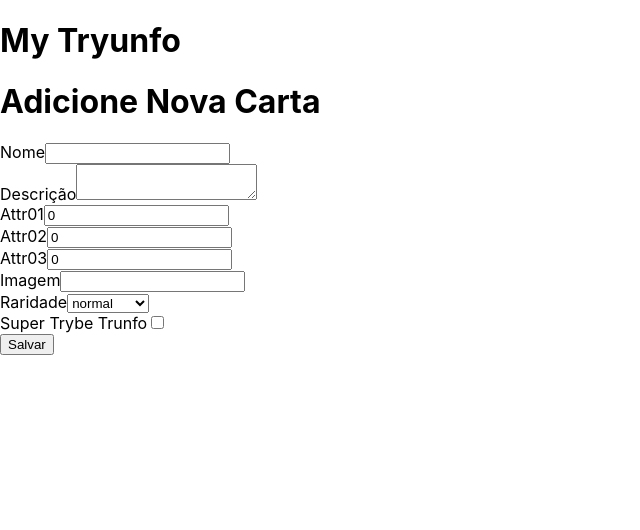
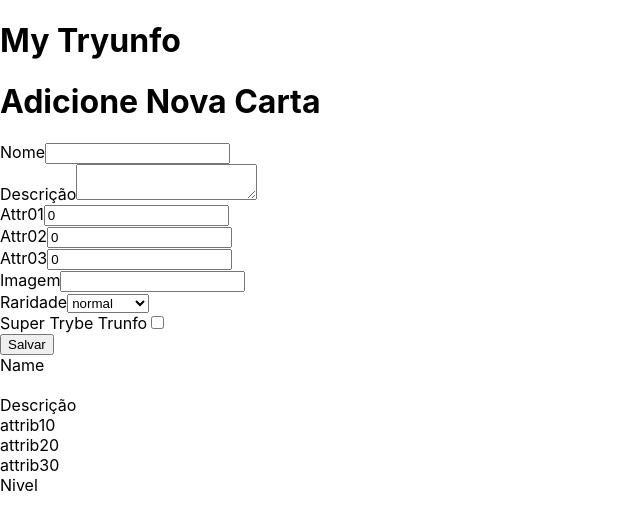
Before and after one commit to sergioajiki/tryunfo, a React (Create React App) app: page / in a window 1280 px wide. Shown: the top 530 px of the page, without its empty margins (0-640 px from the left). Built offline with nearby package versions, Linux system fonts and the light colour scheme.

Commit message:
req 04 falta 01

```diff
--- a/src/App.js
+++ b/src/App.js
@@ -3,26 +3,56 @@ import Form from './components/Form';
 import Card from './components/Card';
 
 class App extends React.Component {
-  // state = {
-  //   cardName: '',
-  //   cardDescription: '',
-  //   cardAttr1: 0,
-  //   cardAttr2: 0,
-  //   cardAttr3: 0,
-  //   cardImage: '',
-  //   cardRare: '',
-  //   cardTrunfo: false,
-  //   hasTrunfo: false,
-  //   isSaveButtonDisabled: false,
-  //   onInputChange: '',
-  //   onSaveButtonClick: '',
-  // }
+  state = {
+    cardName: '',
+    cardDescription: '',
+    cardAttr1: 0,
+    cardAttr2: 0,
+    cardAttr3: 0,
+    cardImage: '',
+    cardRare: '',
+    cardTrunfo: false,
+    // hasTrunfo: false,
+    // isSaveButtonDisabled: false,
+    // onInputChange: '',
+    // onSaveButtonClick: '',
+  };
+
+  onInputChangeForm = (event) => {
+    const { name, value } = event.target;
+    // console.log(name);
+    this.setState({
+      // [event.target.name]: event.target.value,
+      [name]: value,
+    });
+  };
+
   render() {
     return (
       <>
         <h1>My Tryunfo</h1>
-        <Form />
-        <Card />
+        <Form
+          onInputChange={ this.onInputChangeForm }
+          cardName={ this.state.cardName }
+          cardDescription={ this.state.cardDescription }
+          cardAttr1={ this.state.cardAttr1 }
+          cardAttr2={ this.state.cardAttr2 }
+          cardAttr3={ this.state.cardAttr3 }
+          cardImage={ this.state.cardImage }
+          cardRare={ this.state.cardRare }
+          cardTrunfo={ this.state.cardTrunfo }
+
+        />
+        <Card
+          cardName={ this.state.cardName }
+          cardDescription={ this.state.cardDescription }
+          cardAttr1={ this.state.cardAttr1 }
+          cardAttr2={ this.state.cardAttr2 }
+          cardAttr3={ this.state.cardAttr3 }
+          cardImage={ this.state.cardImage }
+          cardRare={ this.state.cardRare }
+          cardTrunfo={ this.state.cardTrunfo }
+        />
       </>
     );
   }
--- a/src/components/Card.js
+++ b/src/components/Card.js
@@ -21,28 +21,41 @@ class Card extends React.Component {
     return (
       <div>
         <span data-testid="name-card">
+          Name
           {cardName}
         </span>
+        <br />
         <img data-testid="image-card" src={ cardImage } alt={ cardName } />
+        <br />
         <span data-testid="description-card">
+          Descrição
           {cardDescription}
         </span>
+        <br />
         <span data-testid="attr1-card">
+          attrib1
           {cardAttr1}
         </span>
+        <br />
         <span data-testid="attr2-card">
+          attrib2
           {cardAttr2}
         </span>
+        <br />
         <span data-testid="attr3-card">
+          attrib3
           {cardAttr3}
         </span>
+        <br />
         <span data-testid="rare-card">
+          Nivel
           {cardRare}
         </span>
+        <br />
         {
           (cardTrunfo === true) && <span data-testid="trunfo-card">Super Trunfo</span>
         }
-
+        <br />
       </div>
     );
   }
--- a/src/components/Form.js
+++ b/src/components/Form.js
@@ -2,27 +2,45 @@ import React from 'react';
 import PropTypes from 'prop-types';
 
 class Form extends React.Component {
-  state = {
-    cardName: '',
-    cardDescription: '',
-    cardAttr1: 0,
-    cardAttr2: 0,
-    cardAttr3: 0,
-    cardImage: '',
-    cardRare: '',
-    cardTrunfo: false,
-    hasTrunfo: false,
-    isSaveButtonDisabled: false,
-    onInputChange: '',
-    onSaveButtonClick: '',
-  }
-  onInputChange = (event) => {
-    console.log(event.target.name);
-    this.setState({
-      [event.target.name]: event.target.value,
-    })
-  }
+  // state = {
+  //   cardName: '',
+  //   cardDescription: '',
+  //   cardAttr1: 0,
+  //   cardAttr2: 0,
+  //   cardAttr3: 0,
+  //   cardImage: '',
+  //   cardRare: '',
+  //   cardTrunfo: false,
+  //   // hasTrunfo: false,
+  //   isSaveButtonDisabled: false,
+  //   // onInputChange: '',
+  //   // onSaveButtonClick: '',
+  // };
+
+  // onInputChange = (event) => {
+  //   const { name, value } = event.target;
+  //   // console.log(name);
+  //   this.setState({
+  //     // [event.target.name]: event.target.value,
+  //     [name]: value,
+  //   });
+  // };
+
   render() {
+    // const {
+    //   cardName,
+    //   cardDescription,
+    //   cardAttr1,
+    //   cardAttr2,
+    //   cardAttr3,
+    //   cardImage,
+    //   cardRare,
+    //   cardTrunfo,
+    //   // hasTrunfo,
+    //   isSaveButtonDisabled,
+    //   // onInputChange,
+    //   onSaveButtonClick,
+    // } = this.state;
     const {
       cardName,
       cardDescription,
@@ -32,11 +50,10 @@ class Form extends React.Component {
       cardImage,
       cardRare,
       cardTrunfo,
-      // hasTrunfo,
       isSaveButtonDisabled,
       onInputChange,
       onSaveButtonClick,
-    } = this.state;
+    } = this.props;
 
     return (
       <>
@@ -51,7 +68,7 @@ class Form extends React.Component {
               type="text"
               maxLength="40"
               value={cardName}
-              onChange={this.onInputChange}
+              onChange={onInputChange}
               required
             />
           </label>
@@ -65,7 +82,7 @@ class Form extends React.Component {
               type="text"
               maxLength="500"
               value={cardDescription}
-              onChange={this.onInputChange}
+              onChange={onInputChange}
               required
             />
           </label>
@@ -79,7 +96,7 @@ class Form extends React.Component {
               type="number"
               maxLength="5"
               value={cardAttr1}
-              onChange={this.onInputChange}
+              onChange={onInputChange}
               required
             />
           </label>
@@ -93,7 +110,7 @@ class Form extends React.Component {
               type="number"
               maxLength="5"
               value={cardAttr2}
-              onChange={this.onInputChange}
+              onChange={onInputChange}
               required
             />
           </label>
@@ -107,7 +124,7 @@ class Form extends React.Component {
               type="number"
               maxLength="5"
               value={cardAttr3}
-              onChange={this.onInputChange}
+              onChange={onInputChange}
               required
             />
           </label>
@@ -121,7 +138,7 @@ class Form extends React.Component {
               type="text"
               maxLength="40"
               value={cardImage}
-              onChange={this.onInputChange}
+              onChange={onInputChange}
               required
             />
           </label>
@@ -135,7 +152,7 @@ class Form extends React.Component {
               // type="text"
               // maxLength="40"
               value={cardRare}
-              onChange={this.onInputChange}
+              onChange={onInputChange}
               required
             >
               <option value="normal">normal</option>
@@ -153,7 +170,7 @@ class Form extends React.Component {
               type="checkbox"
               // maxLength="40"
               checked={cardTrunfo}
-              onChange={this.onInputChange}
+              onChange={onInputChange}
               required
             />
           </label>
```
